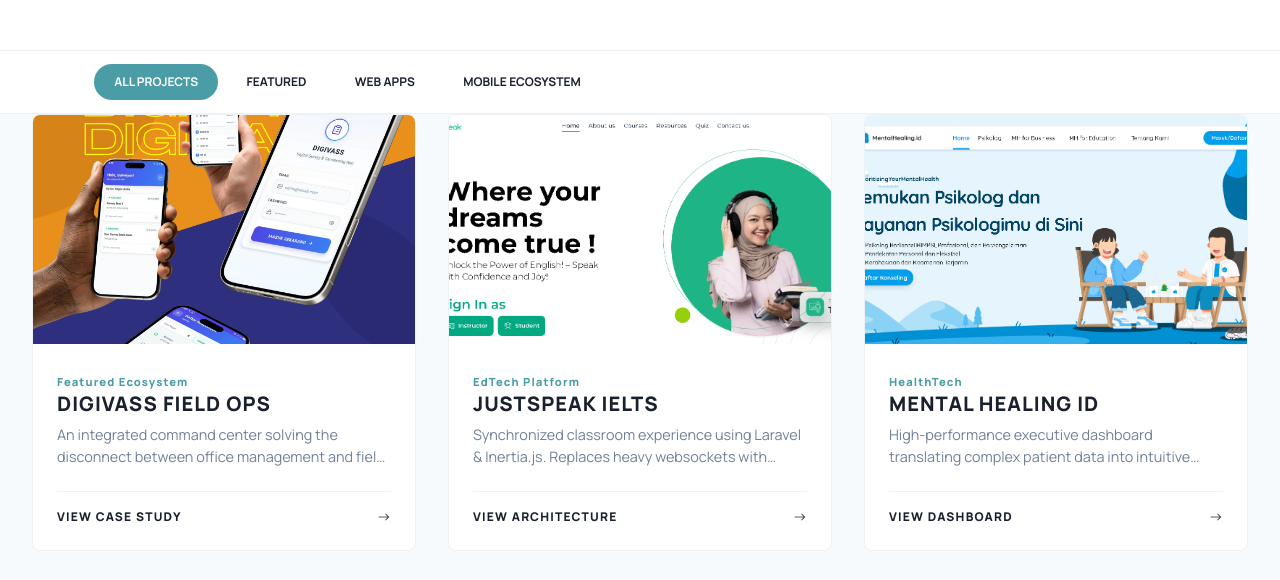
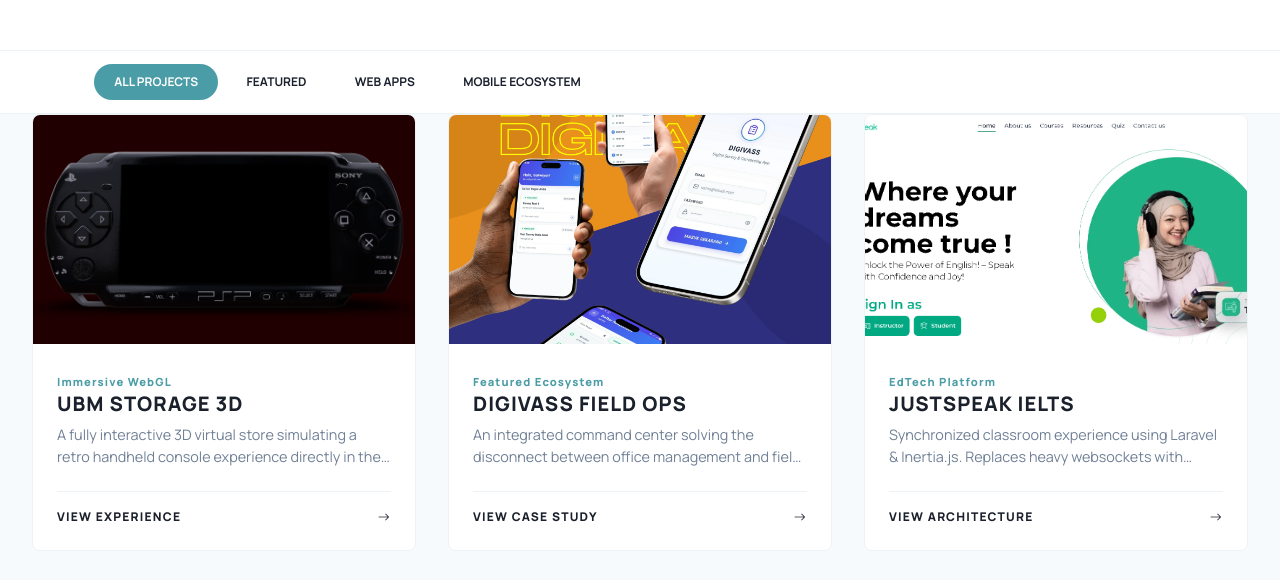
Before and after one commit to fahmibastari/portofolio-projectbased, a website: page index.html in a window 1280 px wide. Shown: the part 353-933 px from the top of the page. Drawn offline with nearby package versions, Linux system fonts and the light colour scheme.

Commit message:
nambah project

```diff
--- a/index.html
+++ b/index.html
@@ -869,6 +869,21 @@
 
   <main class="catalog-grid">
 
+    <article class="catalog-item fade-in" data-cat="featured web" onclick="openModal('ubmstorage')">
+      <div class="catalog-img-wrapper">
+        <img src="image/ubmstorage/LP - 3D PSP.png" class="catalog-img" alt="UBM Storage 3D">
+        <div class="catalog-overlay"><span class="overlay-text">UBM Storage 3D</span></div>
+      </div>
+      <div class="catalog-body">
+        <div>
+          <span class="catalog-category">Immersive WebGL</span>
+          <h3 class="catalog-title">UBM Storage 3D</h3>
+          <p class="catalog-desc">A fully interactive 3D virtual store simulating a retro handheld console experience directly in the browser using React Three Fiber.</p>
+        </div>
+        <div class="catalog-btn">View Experience <i class="bi bi-arrow-right"></i></div>
+      </div>
+  </article>
+
     <article class="catalog-item fade-in" data-cat="featured mobile" onclick="openModal('digivass')">
       <div class="catalog-img-wrapper">
         <img src="image/digivass/MobileMockup.png" class="catalog-img" alt="Digivass">
@@ -1353,6 +1368,20 @@
   <script>
     // --- DATA PROJECT (Semua Aset Kamu) ---
     const projects = {
+      ubmstorage: {
+        title: "UBM Storage 3D Experience",
+        desc: "A boundary-pushing immersive e-commerce experience. I engineered a fully functional 3D PSP simulator running entirely in the browser using React Three Fiber. The system features a custom GLTF model integration with raycasting for interactive buttons, a complex Zustand state machine managing the synchronization between 3D animations and the 2D DOM interface (XMB), and a spatial audio system. It solves the challenge of showcasing retro gaming hardware in a way that resonates with the target audience's nostalgia.",
+        tech: ["React Three Fiber", "Three.js", "Zustand", "Vite"],
+        link: "https://console-rafyragah.netlify.app/",
+        images: [
+          "image/ubmstorage/PSP - Product Catalog.png",
+          "image/ubmstorage/LP - 3D PSP.png",
+          "image/ubmstorage/PSP - Boot Logo UBM.png",
+          "image/ubmstorage/PSP - Menu Custom UI.png",
+          "image/ubmstorage/PSP - Catalog with Music Player.png",
+          "image/ubmstorage/PSP - Music Player.png"
+        ]
+      },
       digivass: {
         title: "DIGIVASS Field Ecosystem",
         desc: "An integrated 'Command Center & Field Agent' system solving the disconnect between office management and field surveyors. Features offline-first mobile data collection using React Native (Expo), geolocation validation to prevent fraud, and real-time analytics on a Next.js admin dashboard.",
```
Also changed, not shown: image/ubmstorage/LP - 3D PSP.png (added), image/ubmstorage/PSP - Boot Logo UBM.png (added), image/ubmstorage/PSP - Catalog with Music Player.png (added), image/ubmstorage/PSP - Menu Custom UI.png (added), image/ubmstorage/PSP - Music Player.png (added), image/ubmstorage/PSP - Product Catalog.png (added).
